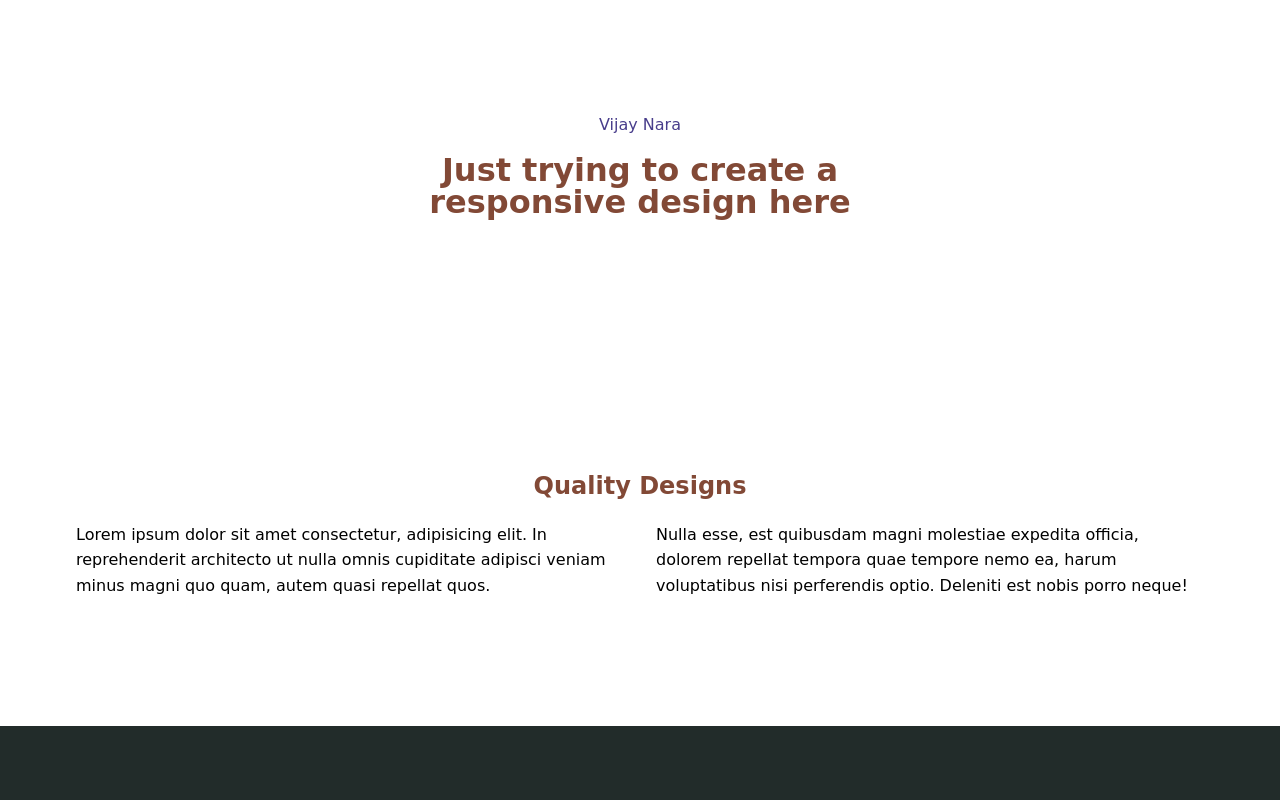
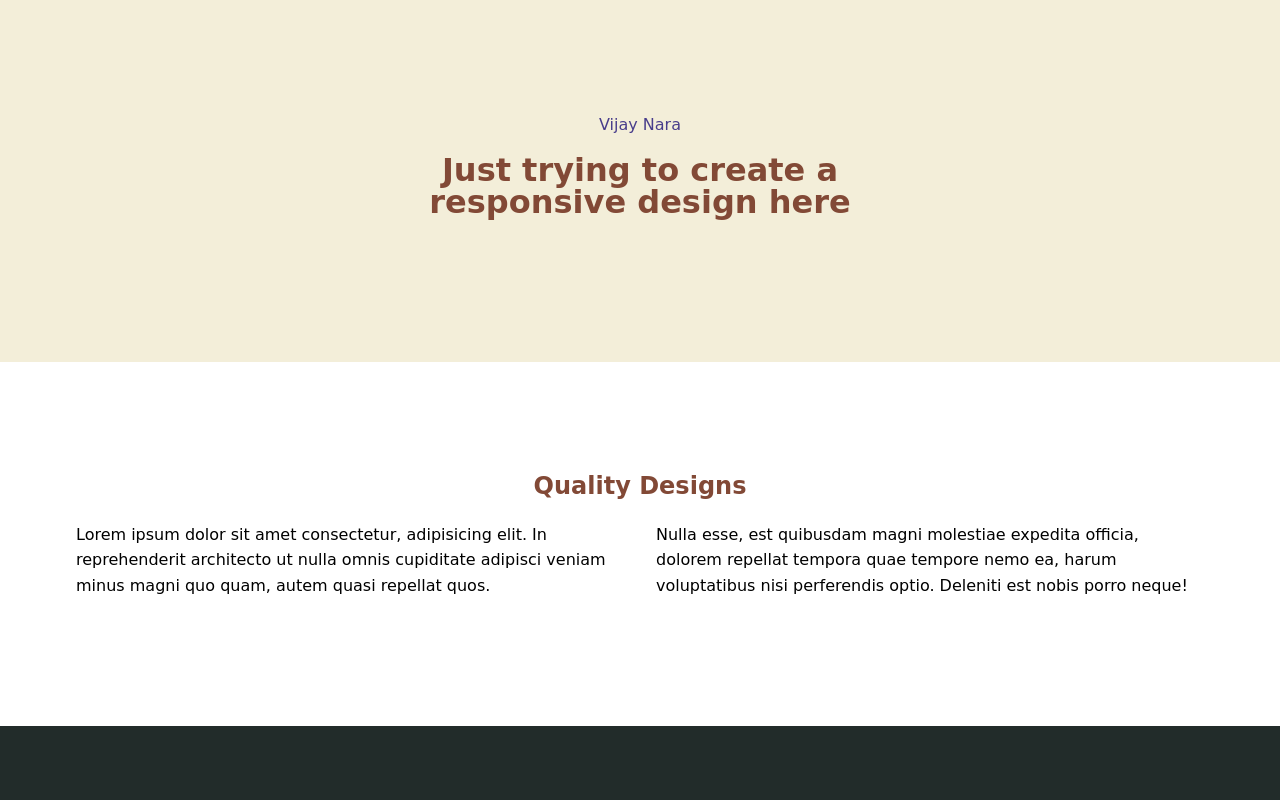
Before and after one commit to vijaynara58/responsive-website, a plain HTML site: page index.html in a window 1280 px wide. Shown: the top 800 px of the page. Drawn offline with Linux system fonts and the light colour scheme; a web font is replaced by a local one.

Commit message:
rollback bgcolor of header to clr-primary-200
rollback bgcolor of header to clr-primary-200

```diff
--- a/styles.css
+++ b/styles.css
@@ -87,7 +87,7 @@ header, section {
     max-width: 34rem;
 }
 .bg-light {
-    background-color: var(--clr-neutral-100);
+    background-color: var(--clr-primary-200);
 }
 .bg-primary {
     color: var(--clr-neutral-100);
```
